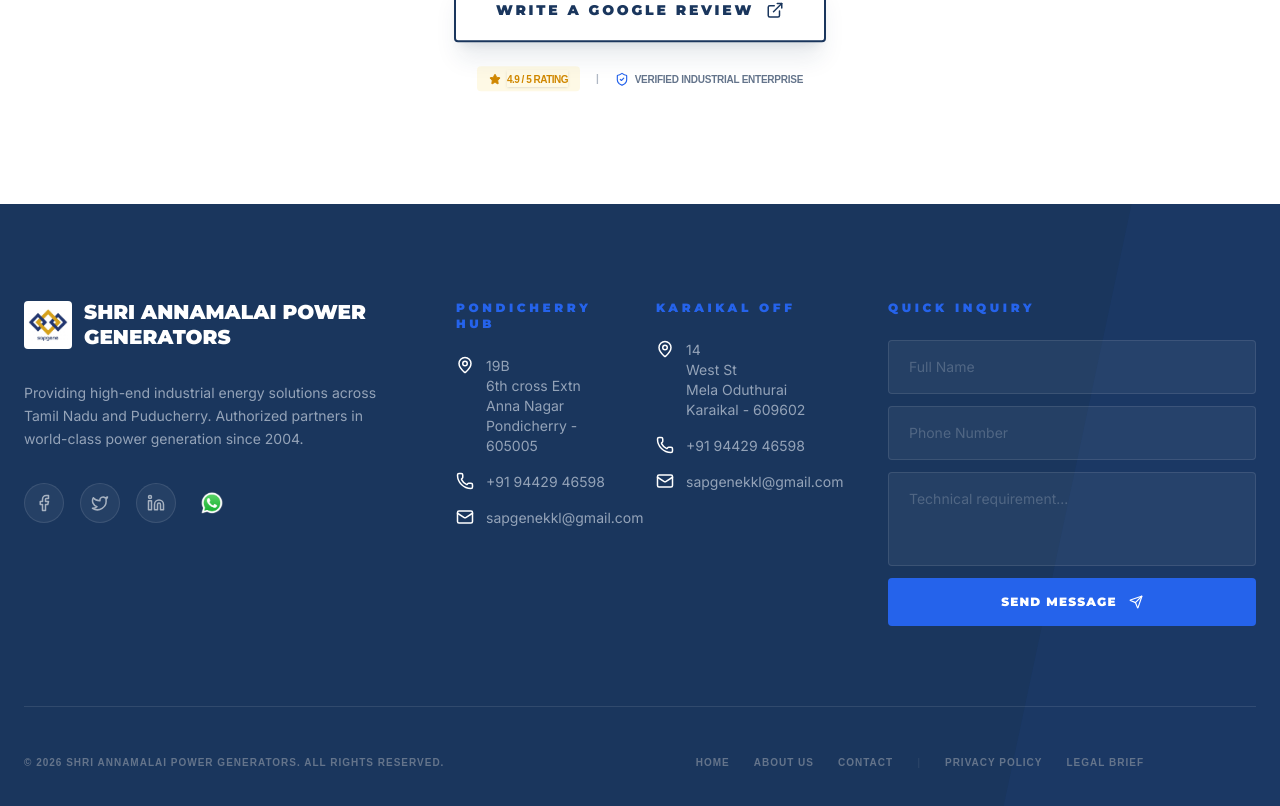
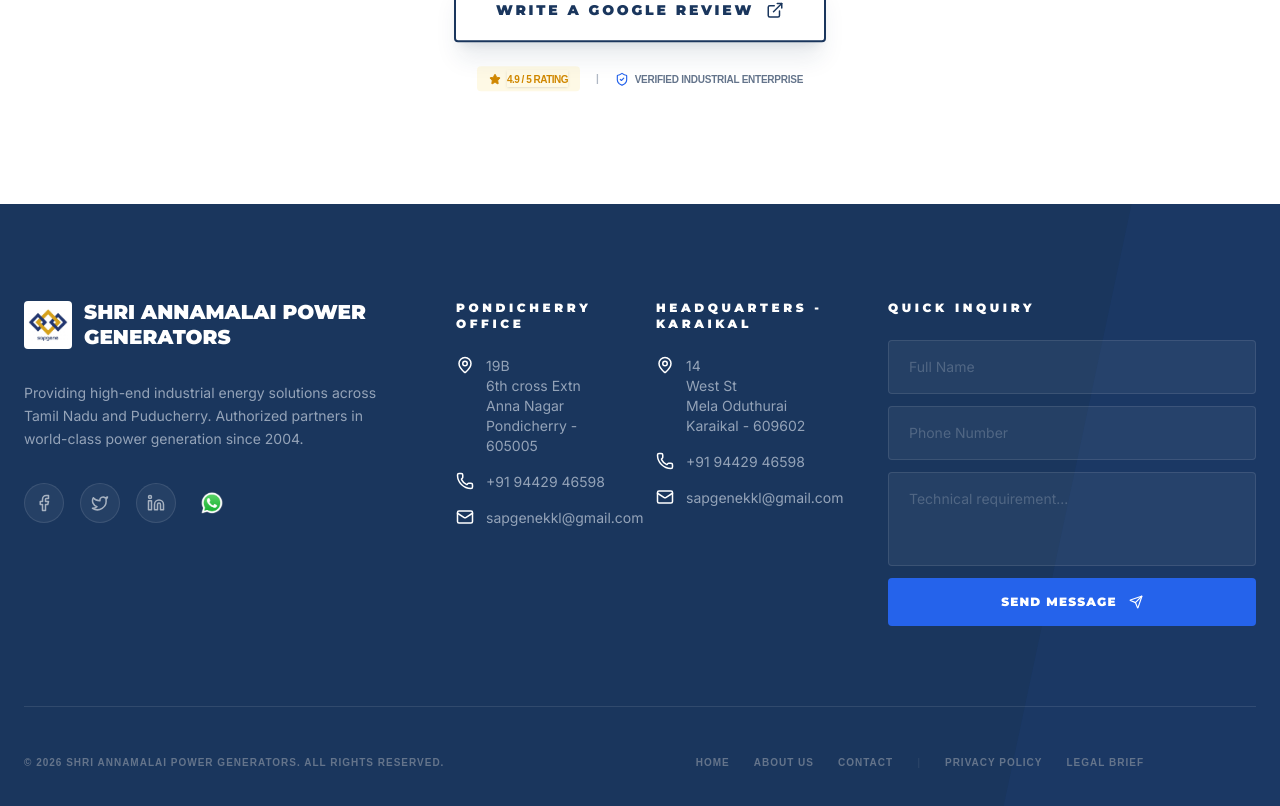
Before and after one commit to shriannamalpowergenerators-code/website, a Next.js app: page / in a window 1280 px wide. Shown: the part 4490-5296 px from the top of the page. Built offline with nearby package versions, Linux system fonts and the light colour scheme.

Commit message:
conatct page changes

```diff
--- a/src/app/contact/page.tsx
+++ b/src/app/contact/page.tsx
@@ -206,7 +206,7 @@
 
                                 {/* Submit */}
                                 <div className="md:col-span-2">
-                                    <button className="w-full bg-brand-action hover:bg-brand-enterprise text-white py-5 rounded-sm font-heading font-black text-xs tracking-widest transition-all shadow-xl shadow-brand-action/20 flex items-center justify-center gap-3">
+                                    <button className="w-full bg-brand-enterprise hover:bg-brand-enterprise text-white py-5 rounded-sm font-heading font-black text-xs tracking-widest transition-all shadow-xl shadow-brand-action/20 flex items-center justify-center gap-3">
                                         TRANSMIT REQUIREMENT
                                         <Send size={16} />
                                     </button>
@@ -302,17 +302,7 @@
                                 </div>
                             </div>
 
-                            <div className="mt-4 p-6 bg-brand-enterprise/5 rounded-xl border border-brand-enterprise/10 flex items-center gap-4">
-                                <ShieldCheck className="text-brand-action" size={32} />
-                                <div>
-                                    <div className="text-xs font-black text-brand-enterprise uppercase">
-                                        Verified Response
-                                    </div>
-                                    <p className="text-[10px] text-gray-500 mt-1 uppercase">
-                                        ISO 9001:2015 Registered Support Team
-                                    </p>
-                                </div>
-                            </div>
+
                         </motion.div>
                     </div>
                 </div>
--- a/src/components/Footer.tsx
+++ b/src/components/Footer.tsx
@@ -59,7 +59,7 @@
                     {/* Service Hubs */}
                     <div className="lg:col-span-4 grid grid-cols-1 md:grid-cols-2 gap-12 lg:gap-8">
                         <div className="flex flex-col gap-6">
-                            <h4 className="font-heading font-black text-xs tracking-[0.3em] text-brand-action uppercase">pondicherry HUB</h4>
+                            <h4 className="font-heading font-black text-xs tracking-[0.3em] text-white uppercase">pondicherry OFFICE</h4>
                             <div className="flex flex-col gap-4 text-sm text-[#94A3B8] font-sans">
                                 <div className="flex gap-3">
                                     <MapPin className="text-white shrink-0" size={18} />
@@ -77,7 +77,7 @@
                         </div>
 
                         <div className="flex flex-col gap-6">
-                            <h4 className="font-heading font-black text-xs tracking-[0.3em] text-brand-action uppercase">KARAIKAL OFF</h4>
+                            <h4 className="font-heading font-black text-xs tracking-[0.3em] text-white uppercase">HEADQUARTERS - KARAIKAL</h4>
                             <div className="flex flex-col gap-4 text-sm text-[#94A3B8] font-sans">
                                 <div className="flex gap-3">
                                     <MapPin className="text-white shrink-0" size={18} />
@@ -97,7 +97,7 @@
 
                     {/* Mini Form */}
                     <div className="lg:col-span-4 flex flex-col gap-6">
-                        <h4 className="font-heading font-black text-xs tracking-[0.3em] text-brand-action uppercase">QUICK INQUIRY</h4>
+                        <h4 className="font-heading font-black text-xs tracking-[0.3em] text-white uppercase">QUICK INQUIRY</h4>
                         <form onSubmit={(e) => { e.preventDefault(); alert("Thanks for your inquiry. A representative will contact you shortly."); }} className="flex flex-col gap-3">
                             <input
                                 type="text"
```
